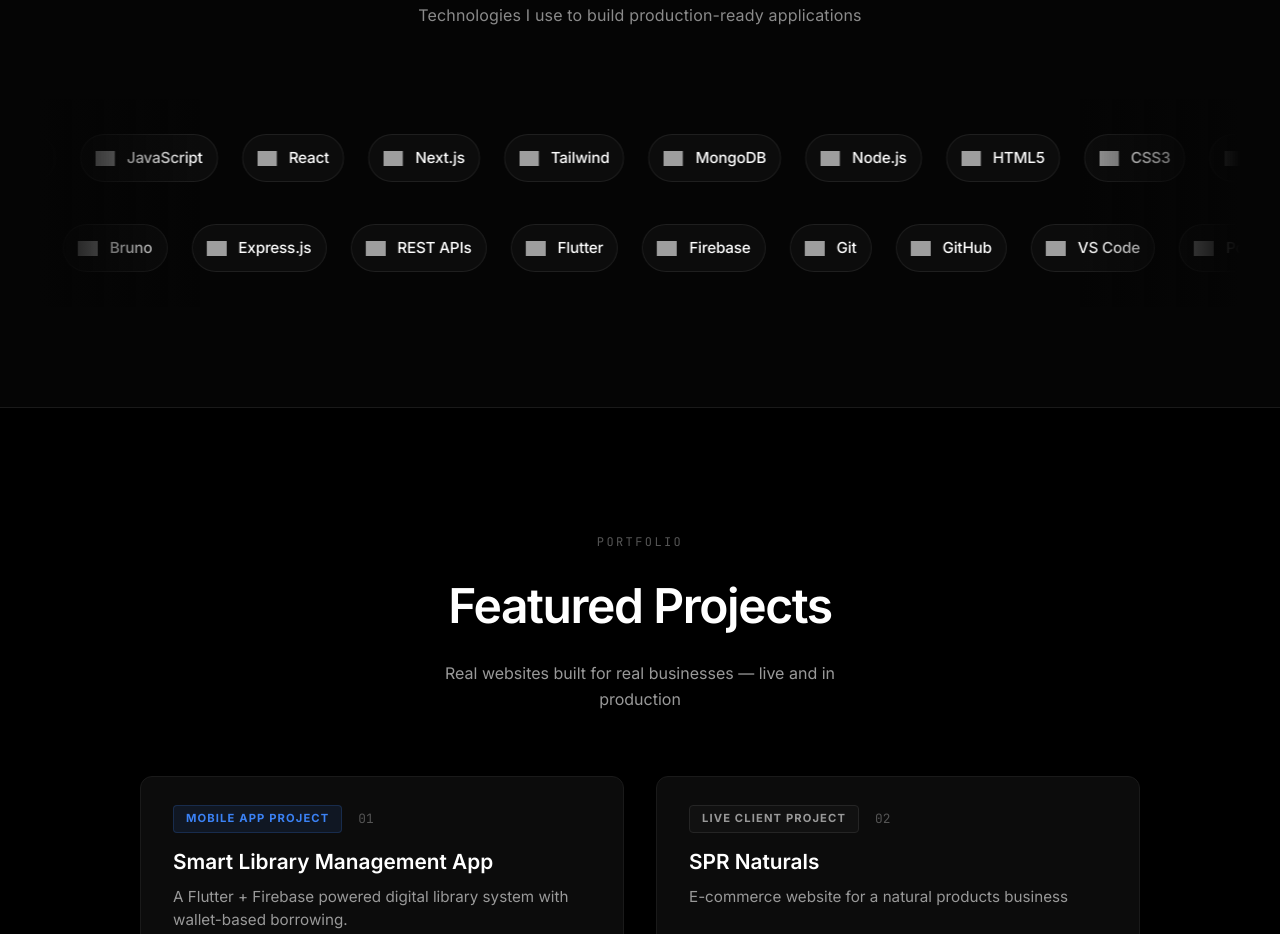
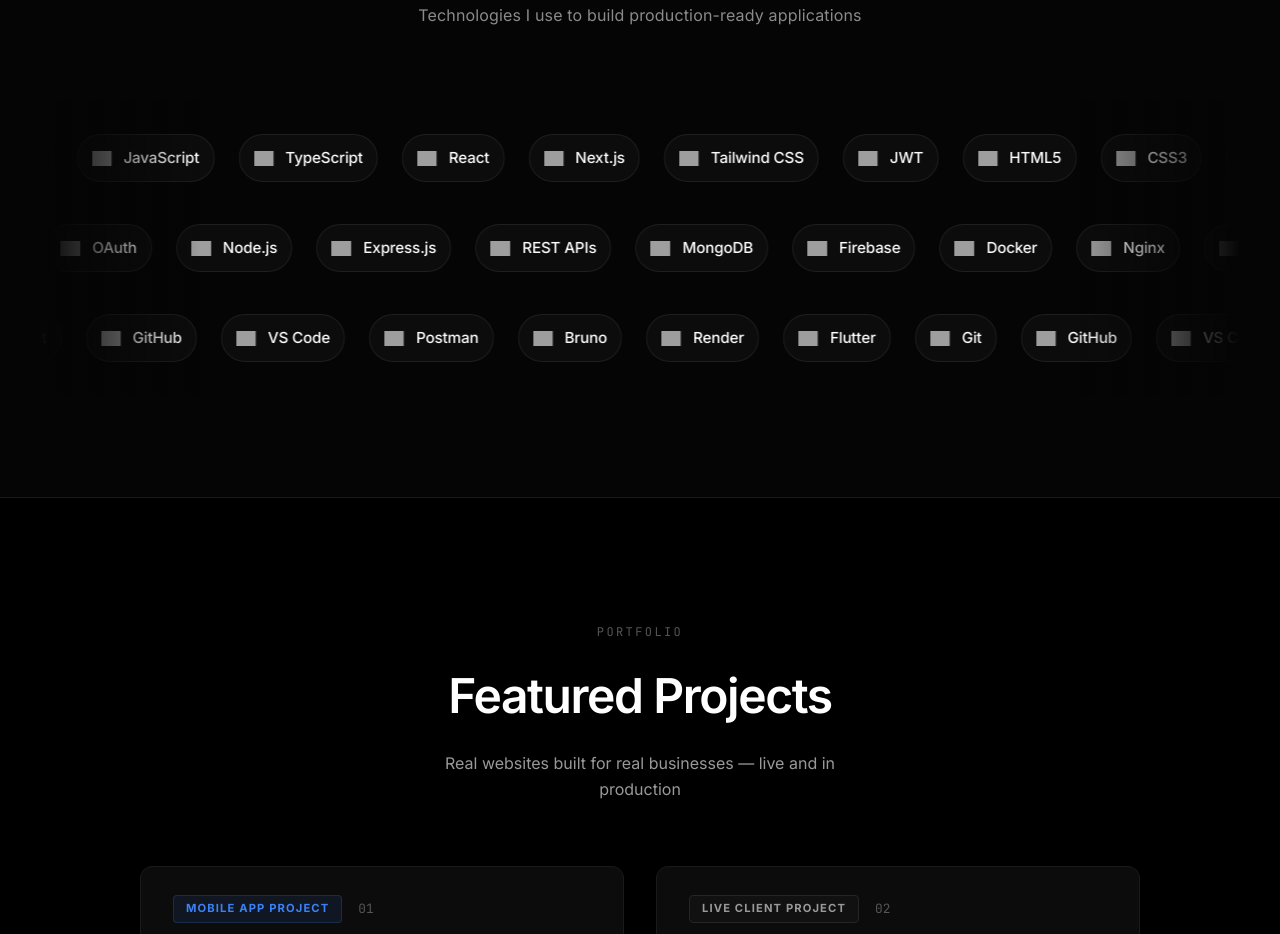
Before and after one commit to vedant990-hub/PORTFOLIO, a React (Create React App) app in the folder frontend/: page / in a window 1280 px wide. Shown: the part 2520-3454 px from the top of the page. Built offline with nearby package versions, Linux system fonts and the light colour scheme; grey boxes are pictures that could not be loaded.

Commit message:
new row in skill sec

```diff
--- a/frontend/src/components/Portfolio/SkillsSection.jsx
+++ b/frontend/src/components/Portfolio/SkillsSection.jsx
@@ -58,6 +58,7 @@
           <div className="marquee-rows-stack">
             <MarqueeRow items={skills.row1} direction="left" speed={40} />
             <MarqueeRow items={skills.row2} direction="right" speed={45} />
+            <MarqueeRow items={skills.row3} direction="left" speed={42} />
           </div>
         </div>
       </div>
--- a/frontend/src/data/mock.js
+++ b/frontend/src/data/mock.js
@@ -34,22 +34,30 @@
     { name: "HTML5", slug: "html5" },
     { name: "CSS3", customIcon: "https://cdn.jsdelivr.net/gh/devicons/devicon@latest/icons/css3/css3-original.svg" },
     { name: "JavaScript", slug: "javascript" },
+    { name: "TypeScript", slug: "typescript" },
     { name: "React", slug: "react" },
     { name: "Next.js", slug: "nextdotjs" },
-    { name: "Tailwind", slug: "tailwindcss" },
-    { name: "MongoDB", slug: "mongodb" },
-    { name: "Node.js", slug: "nodedotjs" }
+    { name: "Tailwind CSS", slug: "tailwindcss" },
+    { name: "JWT", slug: "jsonwebtokens" }
   ],
   row2: [
+    { name: "Node.js", slug: "nodedotjs" },
     { name: "Express.js", slug: "express" },
     { name: "REST APIs", slug: "postman" },
+    { name: "MongoDB", slug: "mongodb" },
+    { name: "Firebase", slug: "firebase" },
+    { name: "Docker", slug: "docker" },
+    { name: "Nginx", slug: "nginx" },
+    { name: "OAuth", customIcon: "https://cdn.jsdelivr.net/gh/devicons/devicon@latest/icons/oauth/oauth-original.svg" }
+  ],
+  row3: [
     { name: "Flutter", slug: "flutter" },
-    { name: "Firebase", slug: "firebase" },
     { name: "Git", slug: "git" },
     { name: "GitHub", slug: "github" },
     { name: "VS Code", customIcon: "https://cdn.jsdelivr.net/gh/devicons/devicon@latest/icons/vscode/vscode-original.svg" },
     { name: "Postman", slug: "postman" },
-    { name: "Bruno", slug: "bruno" }
+    { name: "Bruno", slug: "bruno" },
+    { name: "Render", slug: "render" }
   ]
 };
 
```
